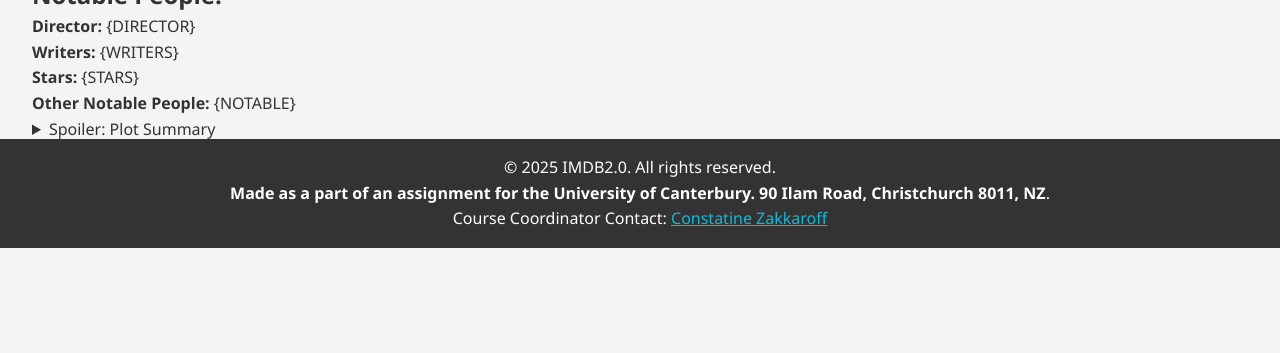
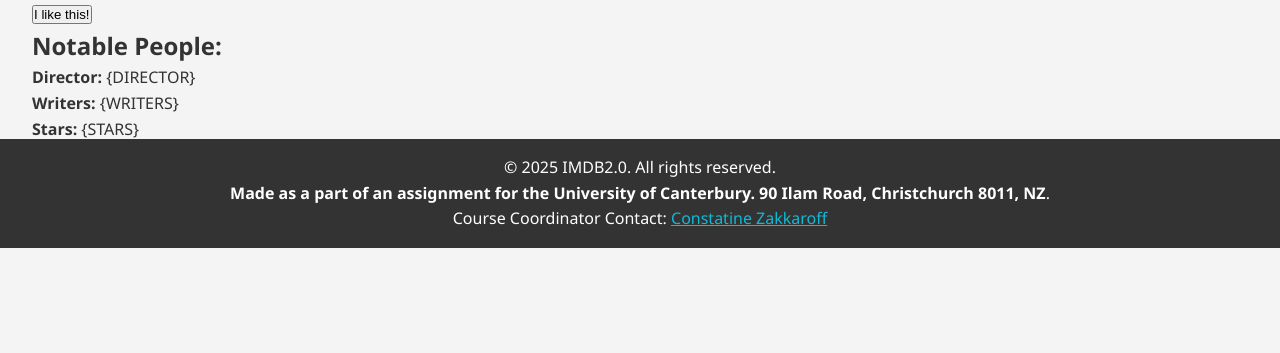
Before and after one commit to Camusi/INFO263-Group-Assignment, a PHP site: page /resources/template_title.php in a window 1280 px wide. Shown: the part 552-905 px from the top of the page. Before the commit the page ends 800 px from the top, so only its background shows below. Run offline with PHP 8.4, Linux system fonts and the light colour scheme.

Commit message:
ADD: Initial support for likes

```diff
--- a/2025-group1/imdb2/resources/generate.php
+++ b/2025-group1/imdb2/resources/generate.php
@@ -193,6 +193,10 @@ $warnings = !empty($warningsArr) ? implode(' <br>', $warningsArr) : '';
 
 // Notable People Finish
 $notable_people = !empty($notable_peopleArr) ? implode(', ', $notable_peopleArr) : $notable_people;
+
+// Votes Logic
+$votes = 0;
+
 ?>
 
 
@@ -240,6 +244,7 @@ $notable_people = !empty($notable_peopleArr) ? implode(', ', $notable_peopleArr)
             $content = str_replace('{NOTABLE}', $notable_people, $content);
             $content = str_replace('{ID}', $row['id'], $content);
             $content = str_replace('{WARNINGS}', $warnings, $content);
+            $content = str_replace('{VOTES}', $votes, $content);
             // Write back to the file
             if (file_put_contents($pagePath, $content) !== false) {
                 $isWritten = true;
--- /dev/null
+++ b/2025-group1/imdb2/resources/like.js
@@ -0,0 +1,14 @@
+
+document.addEventListener('DOMContentLoaded', function() {
+    const likeButton = document.getElementById('like-button');
+
+    if (likeButton) {
+        likeButton.addEventListener('click', function() {
+            if (likeButton.textContent === 'Unlike') {
+                likeButton.textContent = 'I like this!';
+            } else {
+                likeButton.textContent = 'Unlike';
+            }
+        });
+    }
+});
--- a/2025-group1/imdb2/resources/template_title.php
+++ b/2025-group1/imdb2/resources/template_title.php
@@ -7,6 +7,7 @@
     <link rel="stylesheet" href="../resources/style.css">
     <script src="https://ajax.googleapis.com/ajax/libs/jquery/3.7.1/jquery.min.js"></script>
     <script src="../resources/search.js"></script>
+    <script src="../resources/like.js"></script>
 </head>
 <body>
     <header class="header">
@@ -26,7 +27,10 @@
     <main class="main-content">
         <div id="title"><h1>{NAME} ({YEAR})</h1></div>
         <figure id="poster"><img src="{POSTER}" width="250" alt="Poster for {NAME}" title="Poster for {NAME} from imdb.com"></figure>
-        <div id="rating"></div>
+        <div id="rating">
+            <p><span>{VOTES}</span> Likes!</p>
+            <button id="like-button">I like this!</button>
+        </div>
         <div id="people">
             <h2>Notable People:</h2>
                 <strong>Director:</strong> {DIRECTOR}
```
